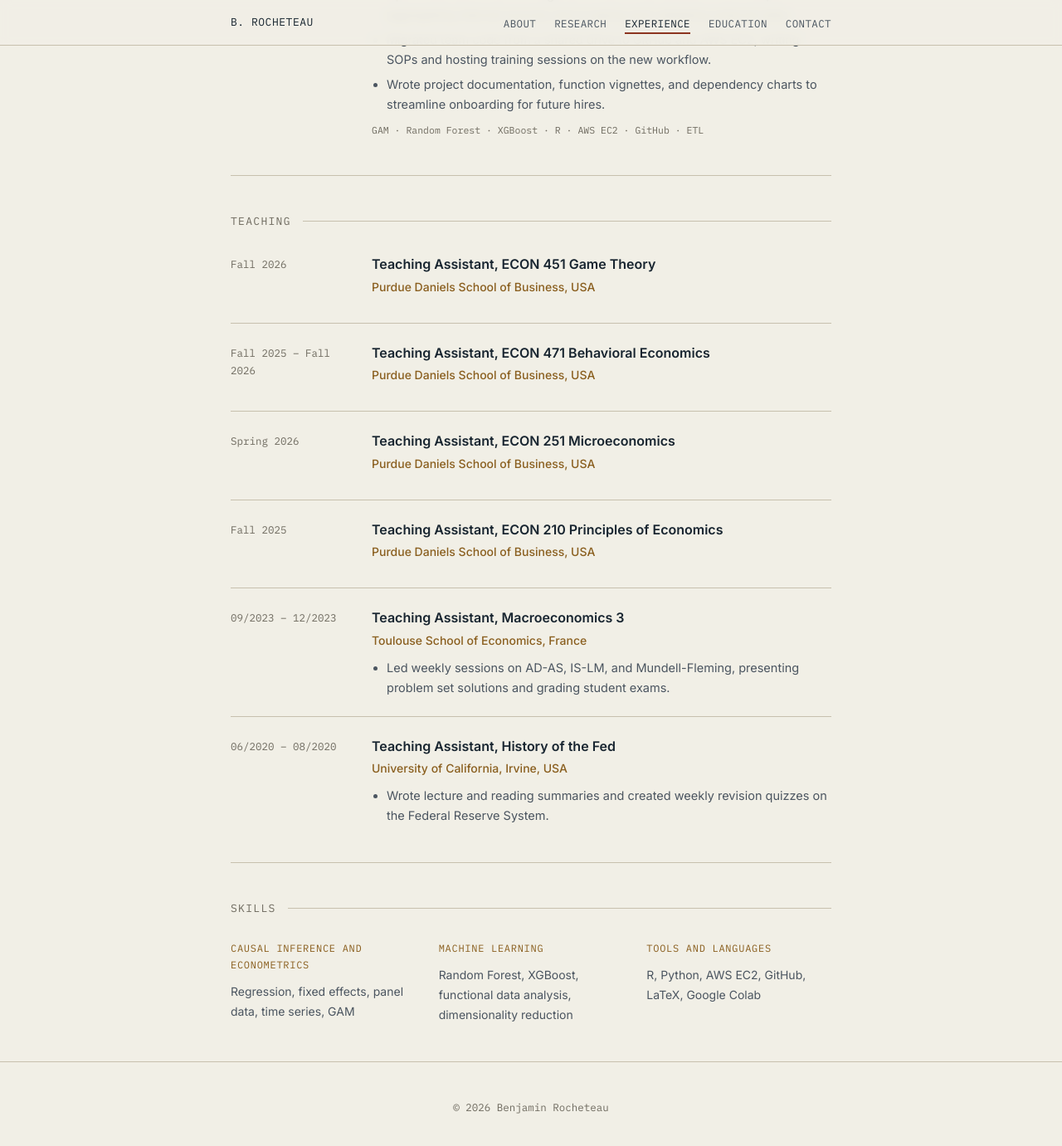
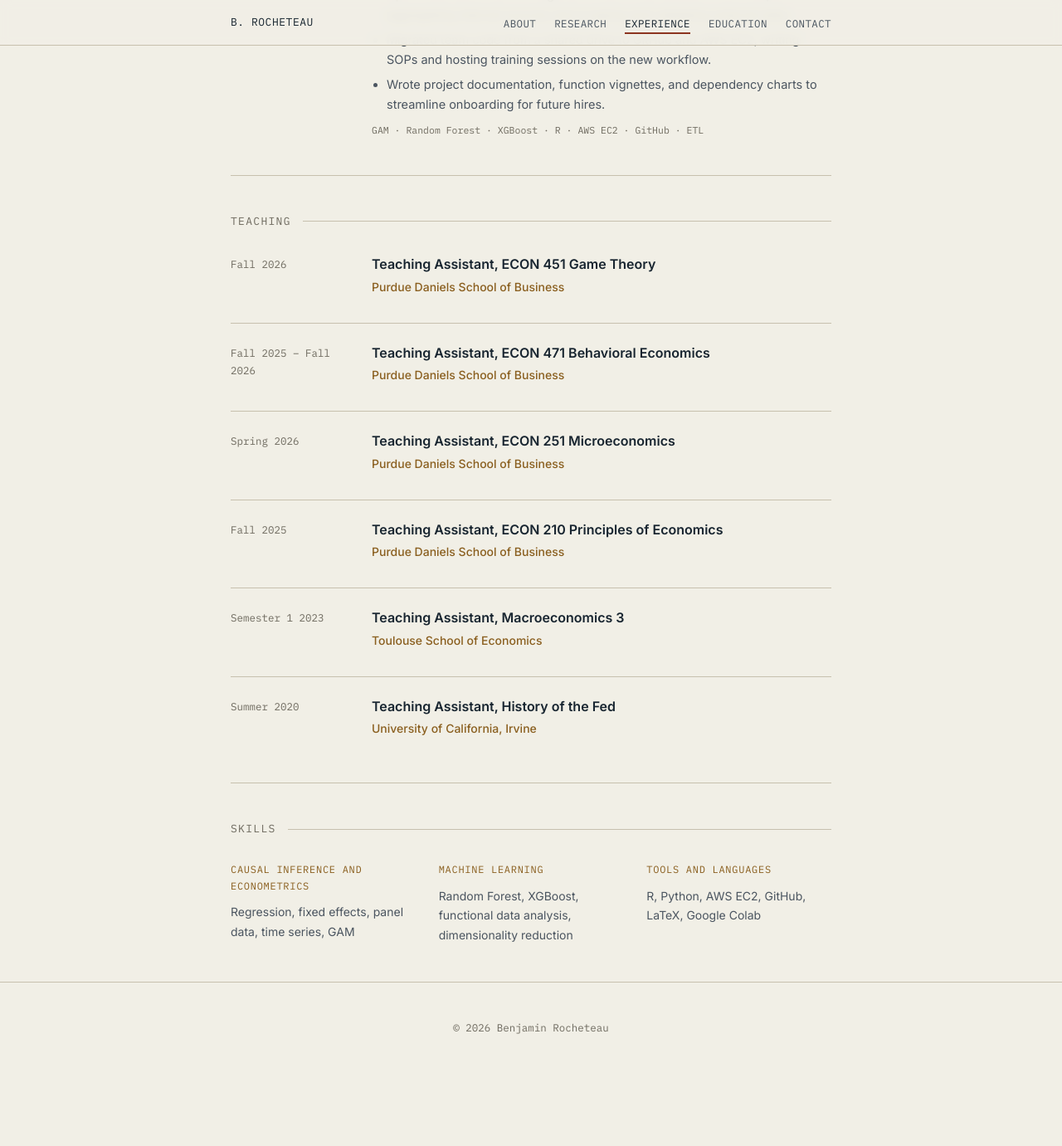
Before and after one commit to ben-rocheteau/ben-rocheteau.github.io, a Jekyll site: the page built from experience.html, in a window 1280 px wide and 1400 px high, scrolled down 1044 px. Shown: the top 1381 px of the window at 83% size. Built offline with Jekyll 4.4.1, drawn with Linux system fonts in a browser that asks for light colours; after the commit the page ends 2349 px from its top, so only the background shows below that.

Commit message:
Simplify Teaching entries
Remove descriptions from the TSE and UC Irvine roles, use semester-style
dates for them, and drop country names from all teaching entries.

Co-Authored-By: Claude Opus 5.5 <noreply@anthropic.com>
Claude-Session: https://claude.ai/code/session_0194zPsYjAZJxmfTzV1Nw88t

```diff
--- a/_data/experience.yml
+++ b/_data/experience.yml
@@ -36,33 +36,29 @@
 - category: teaching
   dates: Fall 2026
   role: Teaching Assistant, ECON 451 Game Theory
-  org: Purdue Daniels School of Business, USA
+  org: Purdue Daniels School of Business
 
 - category: teaching
   dates: Fall 2025 – Fall 2026
   role: Teaching Assistant, ECON 471 Behavioral Economics
-  org: Purdue Daniels School of Business, USA
+  org: Purdue Daniels School of Business
 
 - category: teaching
   dates: Spring 2026
   role: Teaching Assistant, ECON 251 Microeconomics
-  org: Purdue Daniels School of Business, USA
+  org: Purdue Daniels School of Business
 
 - category: teaching
   dates: Fall 2025
   role: Teaching Assistant, ECON 210 Principles of Economics
-  org: Purdue Daniels School of Business, USA
+  org: Purdue Daniels School of Business
 
 - category: teaching
-  dates: 09/2023 – 12/2023
+  dates: Semester 1 2023
   role: Teaching Assistant, Macroeconomics 3
-  org: Toulouse School of Economics, France
-  bullets:
-    - Led weekly sessions on AD-AS, IS-LM, and Mundell-Fleming, presenting problem set solutions and grading student exams.
+  org: Toulouse School of Economics
 
 - category: teaching
-  dates: 06/2020 – 08/2020
+  dates: Summer 2020
   role: Teaching Assistant, History of the Fed
-  org: University of California, Irvine, USA
-  bullets:
-    - Wrote lecture and reading summaries and created weekly revision quizzes on the Federal Reserve System.
+  org: University of California, Irvine
```
